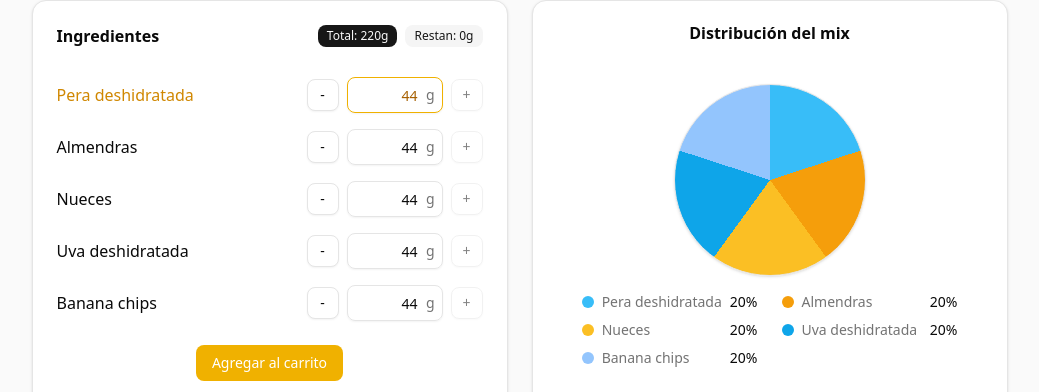
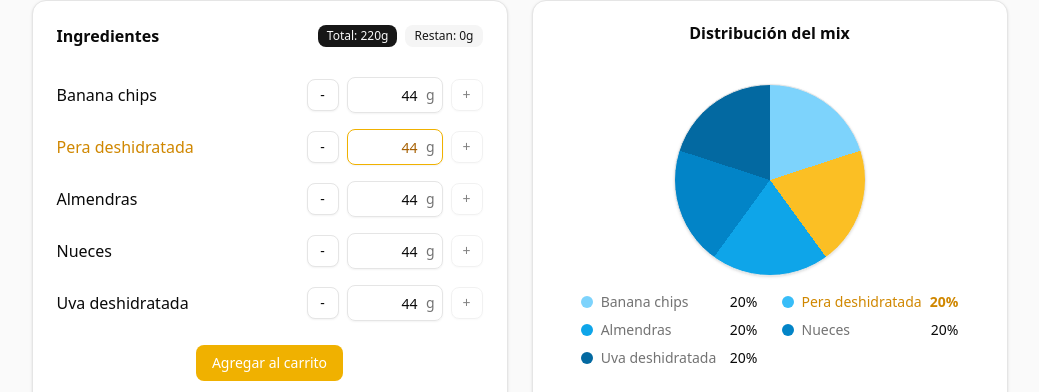
Before and after one commit to moovimiento/mas, a Next.js app: page / in a window 1280 px wide. Shown: the part 553-945 px from the top of the page, without its empty margins (113-1152 px from the left). Built offline with nearby package versions, Linux system fonts and the light colour scheme.

Commit message:
feat: add interactive pie chart with hover effects, tooltips, and improved UX

```diff
--- a/src/components/builder/MixBuilder.tsx
+++ b/src/components/builder/MixBuilder.tsx
@@ -12,11 +12,11 @@ const MAX_PER_INGREDIENT = 88;
 const MIN_NONZERO = 22;
 
 const INGREDIENTS = [
+  { id: "banana", name: "Banana chips" },
   { id: "pera", name: "Pera deshidratada" },
   { id: "almendras", name: "Almendras" },
   { id: "nueces", name: "Nueces" },
   { id: "uva", name: "Uva deshidratada" },
-  { id: "banana", name: "Banana chips" },
 ] as const;
 
 type IngredientId = typeof INGREDIENTS[number]["id"];
@@ -44,6 +44,7 @@ export function MixBuilder() {
   const [email, setEmail] = useState<string>("");
   const [cartItems, setCartItems] = useState<CartItem[]>([]);
   const [shakeRemaining, setShakeRemaining] = useState(false);
+  const [hoveredIngredient, setHoveredIngredient] = useState<IngredientId | null>(null);
 
   const total = useMemo(() => Object.values(mix).reduce((a, b) => a + (Number.isFinite(b) ? b : 0), 0), [mix]);
   const remaining = TOTAL_GRAMS - total;
@@ -196,10 +197,16 @@ export function MixBuilder() {
             <div className="flex items-center justify-between gap-3">
               <CardTitle>Ingredientes</CardTitle>
               <div className="flex items-center gap-2">
-                <Badge variant={remaining === 0 ? "default" : "secondary"}>Total: {total}g</Badge>
+                <Badge
+                  variant={remaining === 0 ? "default" : "secondary"}
+                  title={remaining > 0 ? `Agregá ${remaining}g más para completar tu mix` : "Mix completo - listo para agregar al carrito"}
+                >
+                  Total: {total}g
+                </Badge>
                 <Badge
                   variant={remaining === 0 ? "secondary" : "default"}
                   className={shakeRemaining ? "animate-shake" : ""}
+                  title={remaining > 0 ? `Agregá ${remaining}g más para completar tu mix` : "Mix completo - listo para agregar al carrito"}
                 >
                   Restan: {remaining}g
                 </Badge>
@@ -278,7 +285,6 @@ export function MixBuilder() {
 
             <div className="flex items-center justify-center pt-2">
               <Button
-                disabled={!isValid}
                 onClick={() => {
                   if (!isValid) {
                     setShakeRemaining(true);
@@ -305,8 +311,12 @@ export function MixBuilder() {
                     setDeliveryOption("envio");
                   }
                 }}
-                className="bg-yellow-500 hover:bg-yellow-600 text-white border-yellow-500"
+                className={cn(
+                  "bg-yellow-500 hover:bg-yellow-600 text-white border-yellow-500",
+                  !isValid && "opacity-50"
+                )}
                 title={!isValid ? `Completá los ${remaining}g restantes para agregar al carrito` : ""}
+                aria-label={!isValid ? `Completá los ${remaining}g restantes para agregar al carrito` : "Agregar al carrito"}
               >
                 Agregar al carrito
               </Button>
@@ -321,43 +331,88 @@ export function MixBuilder() {
           <CardContent className="space-y-6 flex-1 flex flex-col items-center justify-center">
             {/** Pie chart usando conic-gradient dinámico **/}
             {(() => {
-              // Paletas por tipo
+              // Escala de celestes
               const colorById: Record<IngredientId, string> = {
-                // Frutas deshidratadas (celestes)
-                pera: "#38bdf8",    // sky-400
-                uva: "#0ea5e9",     // sky-500
-                banana: "#93c5fd",  // blue-300
-                // Frutos secos (amarillos)
-                almendras: "#f59e0b", // amber-500
-                nueces: "#fbbf24",    // amber-400
+                banana: "#7dd3fc",    // sky-300
+                pera: "#38bdf8",      // sky-400
+                almendras: "#0ea5e9", // sky-500
+                nueces: "#0284c7",    // sky-600
+                uva: "#0369a1",       // sky-700
               }
 
               const parts = (INGREDIENTS as readonly {id: IngredientId; name: string}[]).map((ing) => ({
+                id: ing.id,
                 name: ing.name,
                 percent: percentages[ing.id] ?? 0,
                 color: colorById[ing.id],
               }))
               let acc = 0
-              const stops = parts.map(p => {
+              const partsWithAngles = parts.map(p => {
                 const start = acc
                 const end = acc + p.percent
                 acc = end
-                return `${p.color} ${start}% ${end}%`
+                return { ...p, startAngle: start * 3.6, endAngle: end * 3.6 }
+              })
+              const stops = partsWithAngles.map(p => {
+                // Amarillo si está seleccionado (por hover o por selectedId), celeste normal si no
+                const isSelected = hoveredIngredient ? p.id === hoveredIngredient : p.id === selectedId
+                const color = isSelected ? '#fbbf24' : p.color // amarillo (amber-400) para seleccionado
+                return `${color} ${p.startAngle / 3.6}% ${p.endAngle / 3.6}%`
               }).join(", ")
               const bg = `conic-gradient(${stops})`
+
               return (
                 <div className="flex flex-col items-center gap-4">
                   <div
-                    className="size-48 rounded-full shadow-sm border"
-                    style={{ background: bg }}
-                    aria-label="Gráfico de torta de ingredientes"
-                  />
+                    className="relative size-48"
+                    onMouseLeave={() => setHoveredIngredient(null)}
+                  >
+                    <div
+                      className="size-48 rounded-full shadow-sm border"
+                      style={{ background: bg }}
+                      aria-label="Gráfico de torta de ingredientes"
+                    />
+                    {/* Segmentos invisibles para detectar hover */}
+                    <svg className="absolute inset-0 size-48" viewBox="0 0 100 100">
+                      {partsWithAngles.filter(p => p.percent > 0).map((p, i) => {
+                        const startRad = (p.startAngle - 90) * Math.PI / 180
+                        const endRad = (p.endAngle - 90) * Math.PI / 180
+                        const largeArc = p.percent > 50 ? 1 : 0
+                        const x1 = 50 + 50 * Math.cos(startRad)
+                        const y1 = 50 + 50 * Math.sin(startRad)
+                        const x2 = 50 + 50 * Math.cos(endRad)
+                        const y2 = 50 + 50 * Math.sin(endRad)
+
+                        return (
+                          <path
+                            key={i}
+                            d={`M 50 50 L ${x1} ${y1} A 50 50 0 ${largeArc} 1 ${x2} ${y2} Z`}
+                            fill="transparent"
+                            className="cursor-pointer hover:opacity-80"
+                            onMouseEnter={() => {
+                              setHoveredIngredient(p.id);
+                              setSelectedId(p.id);
+                            }}
+                            onClick={() => setSelectedId(p.id)}
+                          />
+                        )
+                      })}
+                    </svg>
+                  </div>
                   <div className="grid grid-cols-1 sm:grid-cols-2 gap-x-6 gap-y-2 text-sm">
                     {parts.map((p, i) => (
-                      <div key={i} className="flex items-center gap-2">
+                      <div
+                        key={i}
+                        className={cn(
+                          "flex items-center gap-2 cursor-pointer transition-colors",
+                          p.id === selectedId && "text-yellow-600"
+                        )}
+                        onMouseEnter={() => setSelectedId(p.id)}
+                        onClick={() => setSelectedId(p.id)}
+                      >
                         <span className="inline-block size-3 rounded-sm" style={{ backgroundColor: p.color }} />
-                        <span className="text-muted-foreground">{p.name}</span>
-                        <span className="ml-auto font-medium">{p.percent}%</span>
+                        <span className={cn("text-muted-foreground", p.id === selectedId && "text-yellow-600 font-medium")}>{p.name}</span>
+                        <span className={cn("ml-auto", p.id === selectedId && "font-bold")}>{p.percent}%</span>
                       </div>
                     ))}
                   </div>
```
